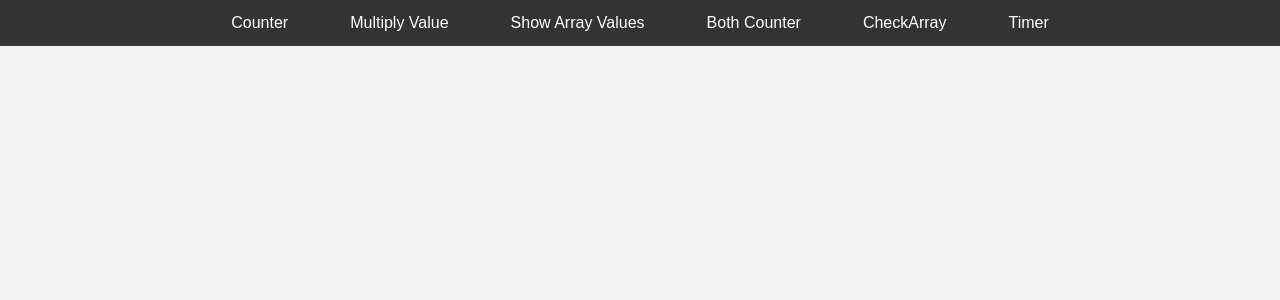
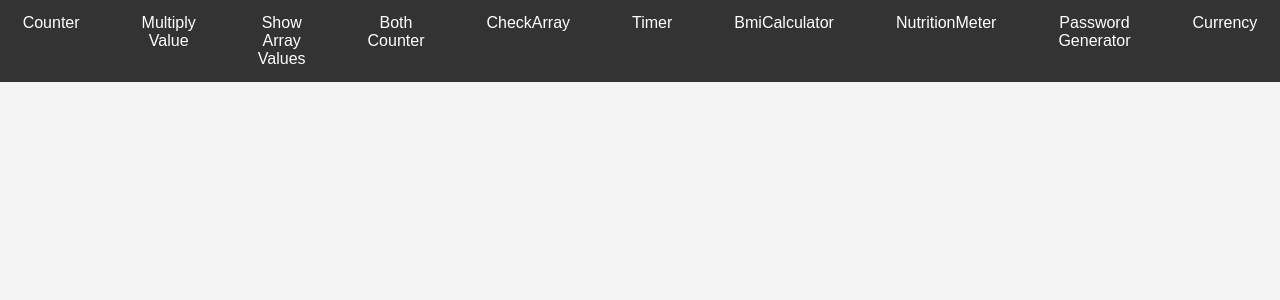
Before and after one commit to sujata123860/ReactPractice, a React (Create React App) app: page / in a window 1280 px wide. Shown: the top 300 px of the page. Built offline with nearby package versions, Linux system fonts and the light colour scheme.

Commit message:
Navbar.js

```diff
--- a/src/Navbar.js
+++ b/src/Navbar.js
@@ -23,6 +23,18 @@ function Navbar() {
         <li>
           <a href="/Timer">Timer</a>
         </li>
+        <li>
+          <a href="/BmiCalculator">BmiCalculator</a>
+        </li>
+        <li>
+          <a href="/NutritionMeter">NutritionMeter</a>
+        </li>
+        <li>
+          <a href="/PasswordGenerator">Password Generator</a>
+        </li>
+        <li>
+          <a href="/Currency">Currency</a>
+        </li>
       </ul>
     </>
   );
```
